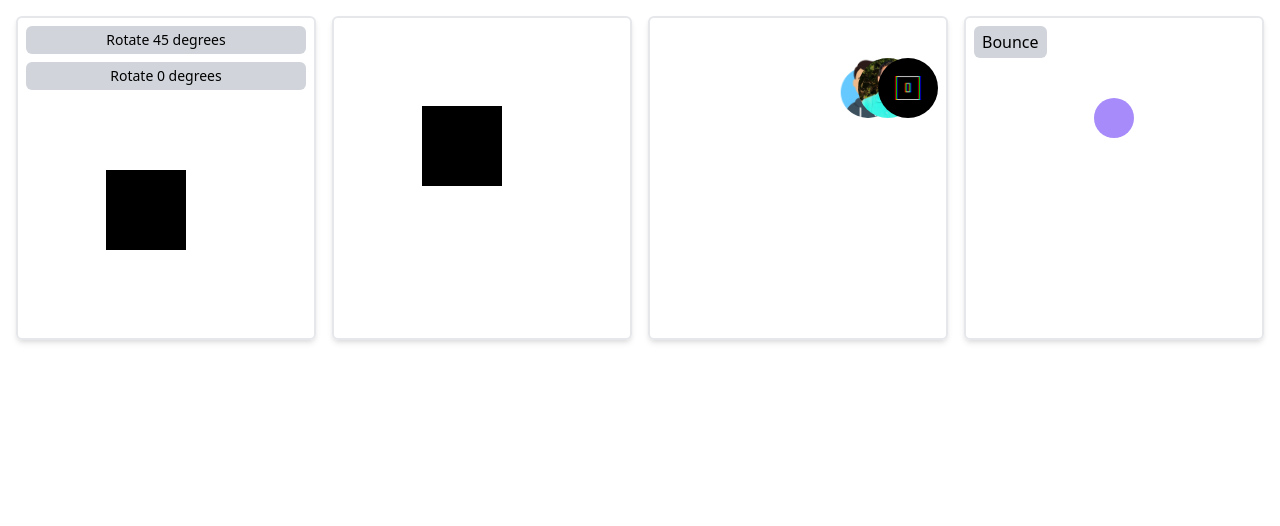
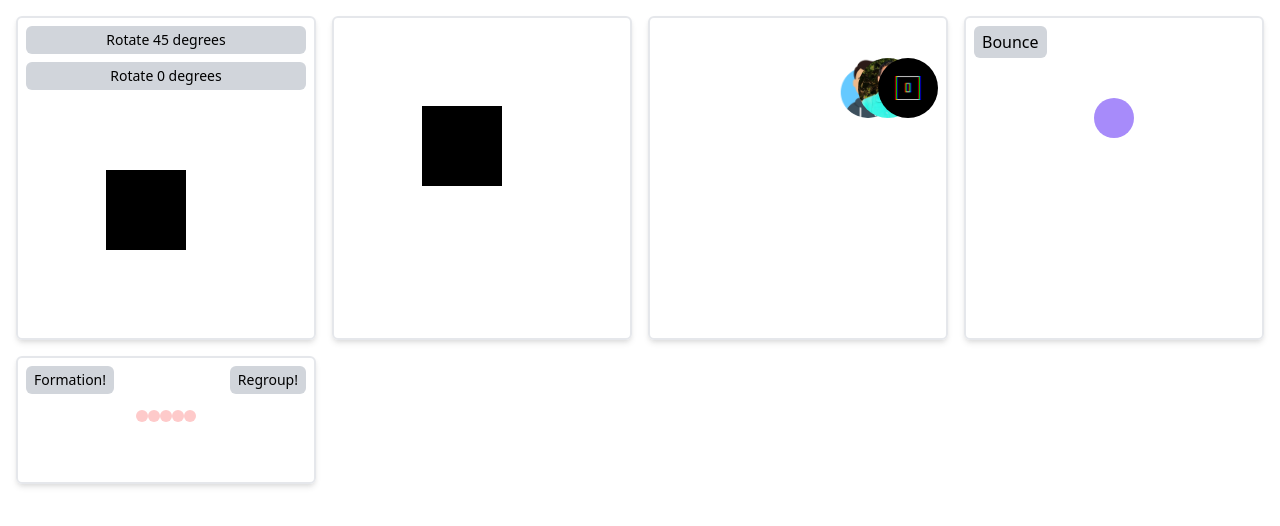
Before and after one commit to GeoBrodas/motion-one-nextjs-example, a Next.js app: page / in a window 1280 px wide. Shown: the top 526 px of the page. Built offline with nearby package versions, Linux system fonts and the light colour scheme.

Commit message:
using stagger

```diff
--- /dev/null
+++ b/components/Hydrophillic.js
@@ -0,0 +1,42 @@
+import { animate, stagger } from 'motion';
+import CardLayout from './Layout/CardLayout';
+
+function Hydrophillic() {
+  // move pawns to middle
+  function formations() {
+    animate('.pawn', { y: 50 }, { delay: stagger(0.1) });
+  }
+
+  // move pawns back to their original positions
+  function reGroup() {
+    animate('.pawn', { y: 0 }, { delay: stagger(0.1) });
+  }
+
+  return (
+    <CardLayout>
+      <div className="flex justify-between">
+        <button
+          onClick={formations}
+          className="bg-gray-300 rounded-md py-1 px-2 text-sm"
+        >
+          Formation!
+        </button>
+        <button
+          onClick={reGroup}
+          className="bg-gray-300 rounded-md py-1 px-2 text-sm"
+        >
+          Regroup!
+        </button>
+      </div>
+      <div className="h-20 pt-4 flex justify-center">
+        <div className="bg-red-200 pawn w-3 h-3 rounded-full"></div>
+        <div className="bg-red-200 pawn w-3 h-3 rounded-full"></div>
+        <div className="bg-red-200 pawn w-3 h-3 rounded-full"></div>
+        <div className="bg-red-200 pawn w-3 h-3 rounded-full"></div>
+        <div className="bg-red-200 pawn w-3 h-3 rounded-full"></div>
+      </div>
+    </CardLayout>
+  );
+}
+
+export default Hydrophillic;
--- a/pages/index.js
+++ b/pages/index.js
@@ -1,4 +1,5 @@
 import Bounce from '@/components/Bounce';
+import Hydrophillic from '@/components/Hydrophillic';
 import OnClick from '@/components/OnClick';
 import OnHover from '@/components/OnHover';
 import ThreeImageScatter from '@/components/ThreeImageScatter';
@@ -10,6 +11,7 @@ export default function Home() {
       <OnHover />
       <ThreeImageScatter />
       <Bounce />
+      <Hydrophillic />
     </div>
   );
 }
```
